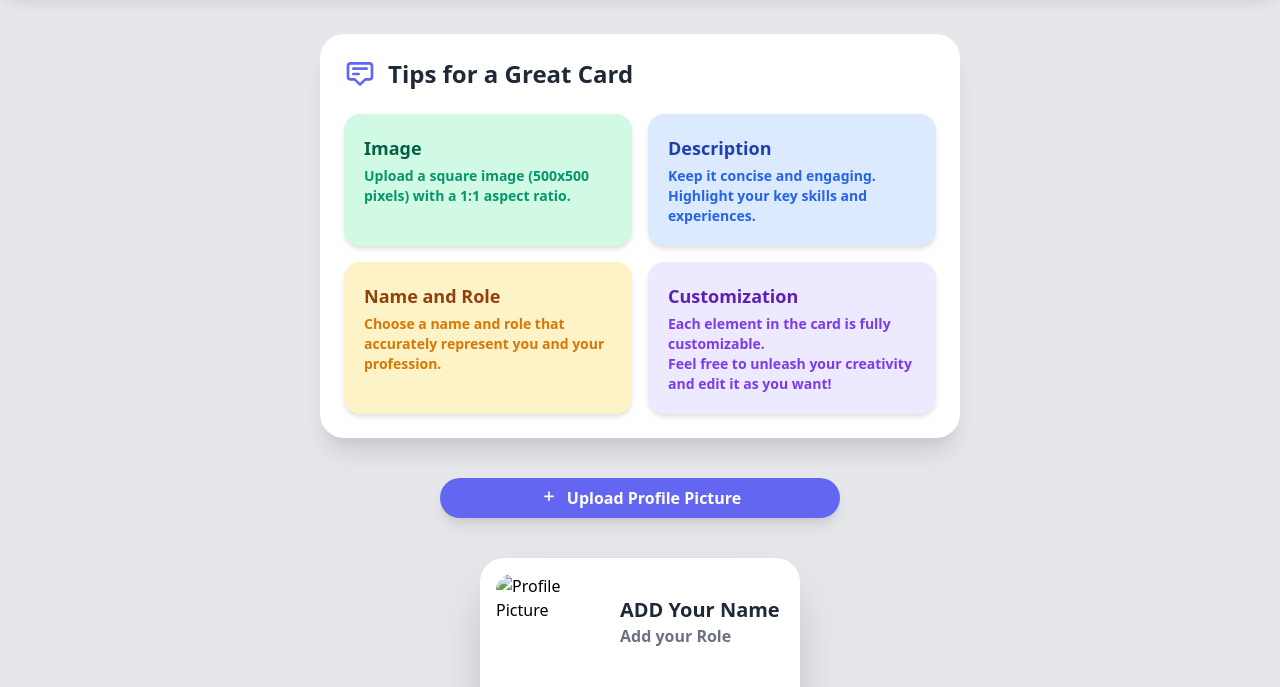
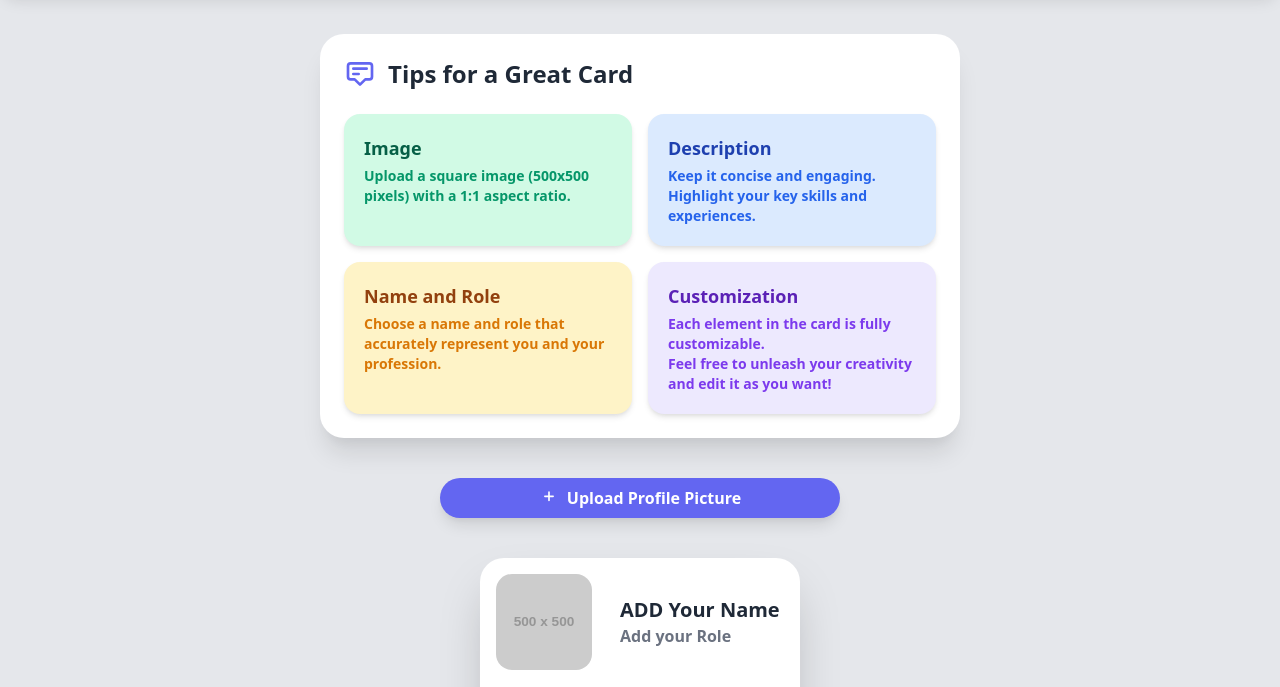
Before and after one commit to mini-page/ccm, a plain HTML site: page index.html in a window 1280 px wide. Shown: the part 78-765 px from the top of the page. Drawn offline with nearby package versions, Linux system fonts and the light colour scheme; placeholder pictures from the web are drawn by us.

Commit message:
Update index.html

```diff
--- a/index.html
+++ b/index.html
@@ -89,7 +89,7 @@
     <div id="card" class="bg-white shadow-2xl rounded-3xl p-4 mx-auto my-10 transition duration-700 ease-in-out"
         style="width: min(90%, 20rem);">
         <div class="flex items-center space-x-7">
-            <img id="profileImage" src="uv.png" alt="Profile Picture"
+            <img id="profileImage" src="https://via.placeholder.com/500" alt="Profile Picture"
                 class="rounded-2xl w-24 h-24 mb-4 transition duration-700 ease-in-out transform hover:scale-110 hover:shadow-lg">
             <div>
                 <h2 class="text-xl font-bold text-gray-800" contenteditable="true">ADD Your Name</h2>
```
